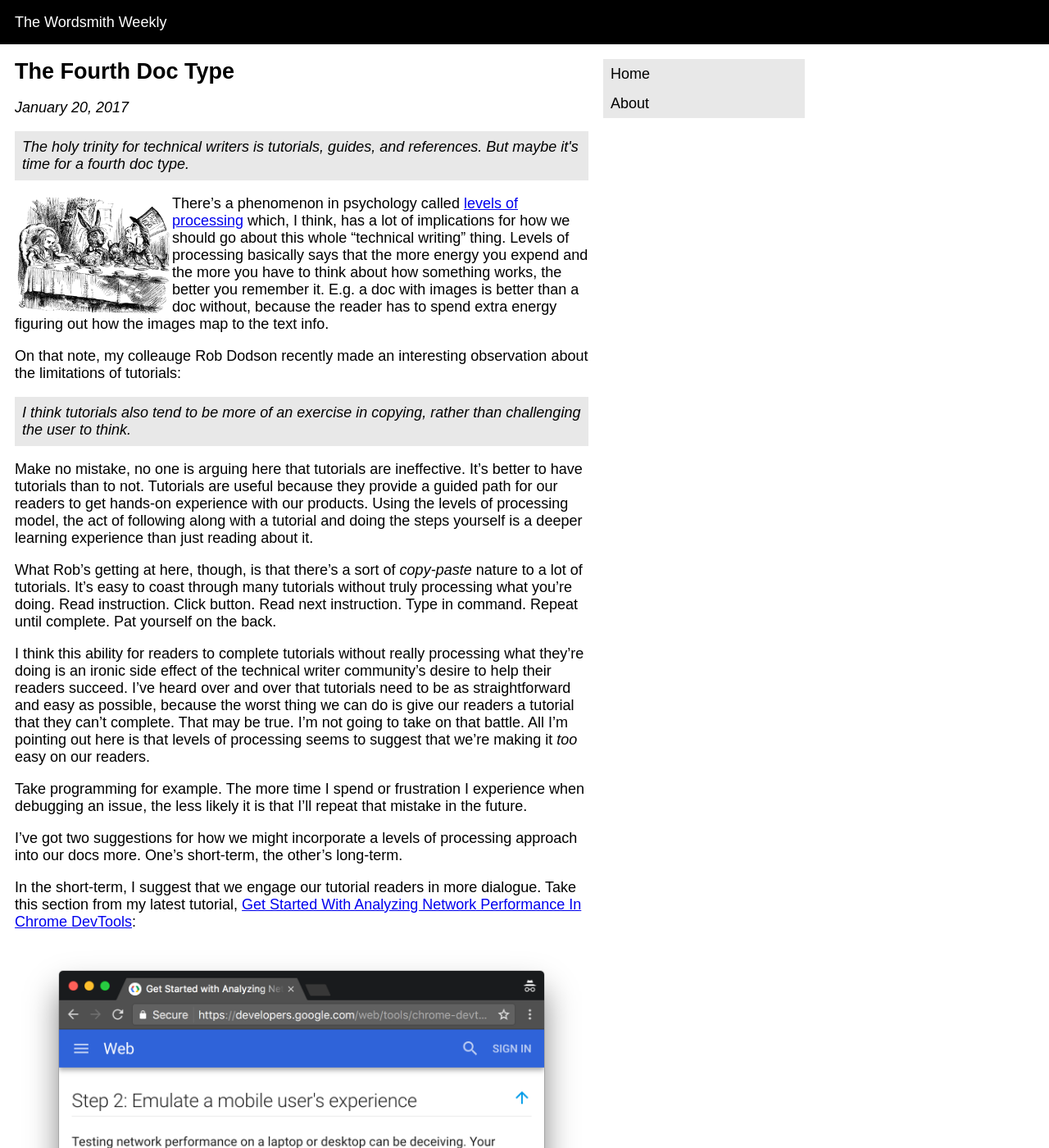
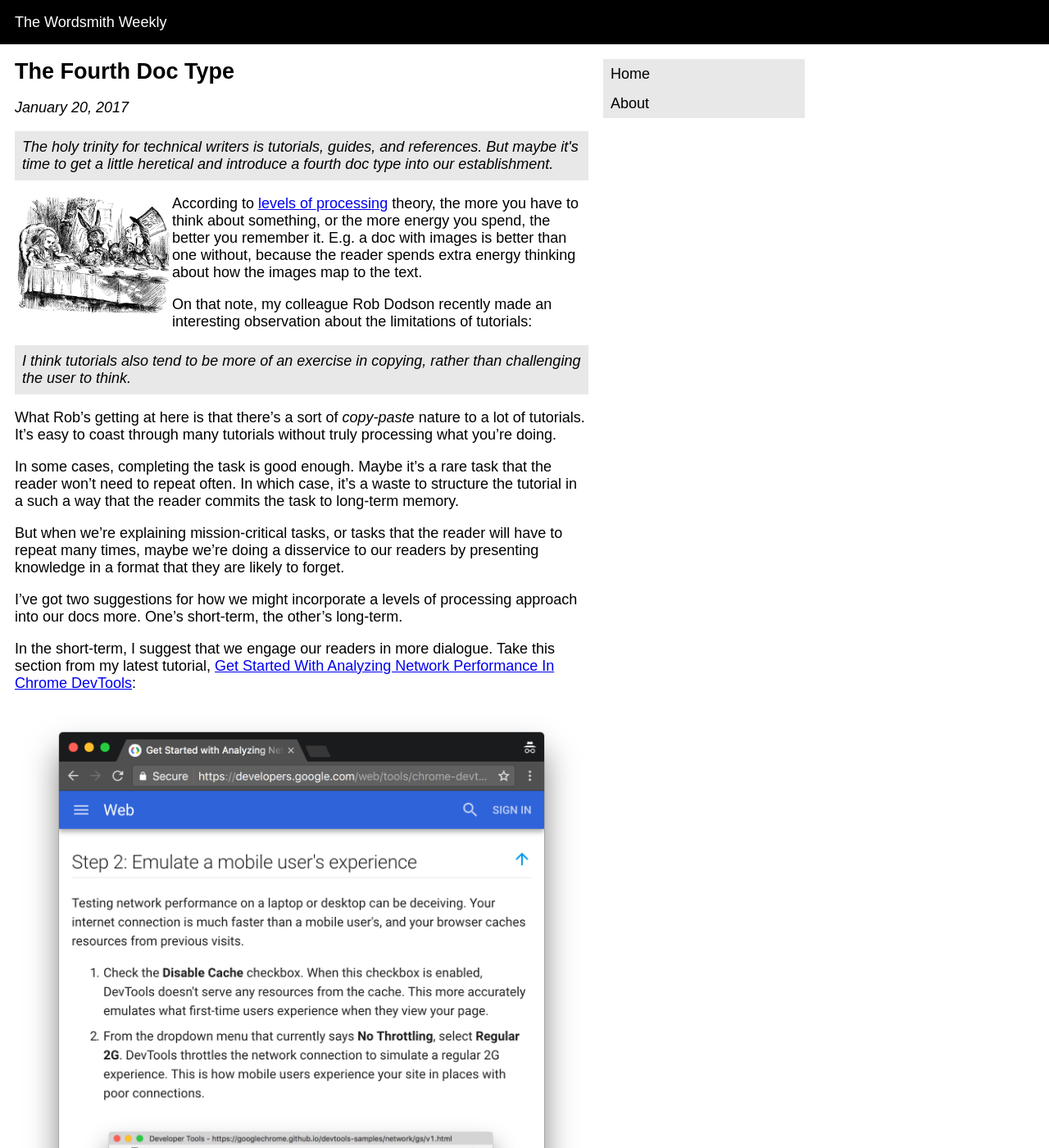
Before and after one commit to kaycebasques/wordsmithweekly, a Jekyll site: the page built from _posts/2017-01-20-the-fourth-doc-type.markdown, in a window 1280 px wide and 1400 px high. Shown: the whole window at 82% size. Built offline with Jekyll 4.4.1, drawn with Linux system fonts in a browser that asks for light colours; some of the changed text lies outside the part shown.

Commit message:
update "fourth doc type" post

```diff
--- a/_posts/2017-01-20-the-fourth-doc-type.markdown
+++ b/_posts/2017-01-20-the-fourth-doc-type.markdown
@@ -4,21 +4,19 @@
 date: 2017-01-20 17:13:17
 permalink: blog/the-fourth-doc-type
 summary: "The holy trinity for technical writers is tutorials,
-guides, and references. But maybe it's time for a fourth doc type."
+guides, and references. But maybe it's time to get a little heretical and
+introduce a fourth doc type into our establishment."
 ---
 
 <img src="/imgs/mad-tea-party.png" class="content__leader"
      alt="An Irrelevant Image Of The Mad Tea Party"/>
 
-There's a phenomenon in psychology called [levels of processing][LOP] which,
-I think, has a lot of implications for how we should go about this whole
-"technical writing" thing. Levels of processing basically says that the more
-energy you expend and the more you have to think about how something works,
-the better you remember it. E.g. a doc with images is better than
-a doc without, because the reader has to spend extra energy figuring out how
-the images map to the text info.
+According to [levels of processing][LOP] theory, the more you have to
+think about something, or the more energy you spend, the better you remember
+it. E.g. a doc with images is better than one without, because the reader
+spends extra energy thinking about how the images map to the text.
 
-On that note, my colleauge Rob Dodson recently made an interesting
+On that note, my colleague Rob Dodson recently made an interesting
 observation about the limitations of tutorials:
 
 <blockquote class="content__quote">
@@ -26,37 +24,24 @@
   challenging the user to think.
 </blockquote>
 
-Make no mistake, no one is arguing here that tutorials are ineffective. It's
-better to have tutorials than to not. Tutorials are useful because they
-provide a guided path for our readers to get hands-on experience with
-our products. Using the levels of processing model, the act of following along
-with a tutorial and doing the steps yourself is a deeper learning experience
-than just reading about it.
+What Rob's getting at here is that there's a sort of *copy-paste*
+nature to a lot of tutorials. It's easy to coast through many tutorials without
+truly processing what you're doing.
 
-What Rob's getting at here, though, is that there's a sort of *copy-paste*
-nature to a lot of tutorials. It's easy to coast through many tutorials without
-truly processing what you're doing. Read instruction. Click button.
-Read next instruction. Type in command. Repeat until complete. Pat yourself on
-the back.
+In some cases, completing the task is good enough. Maybe it's a rare task that
+the reader won't need to repeat often. In which case, it's a waste to
+structure the tutorial in a such a way that the reader commits the task to
+long-term memory.
 
-I think this ability for readers to complete tutorials without really
-processing what they're doing is an ironic side effect of the technical writer
-community's desire to help their readers succeed. I've heard over and over
-that tutorials need to be as straightforward and easy as possible, because
-the worst thing we can do is give our readers a tutorial that they can't
-complete. That may be true. I'm not going to take on that battle. All I'm
-pointing out here is that levels of processing seems to suggest that we're
-making it *too* easy on our readers.
-
-Take programming for example. The more time I spend or frustration I
-experience when debugging an issue, the less likely it is that I'll repeat that
-mistake in the future.
+But when we're explaining mission-critical tasks, or tasks that the reader will
+have to repeat many times, maybe we're doing a disservice to our readers by
+presenting knowledge in a format that they are likely to forget.
 
 I've got two suggestions for how we might incorporate
 a levels of processing approach into our docs more. One's short-term, the
 other's long-term.
 
-In the short-term, I suggest that we engage our tutorial readers in more
+In the short-term, I suggest that we engage our readers in more
 dialogue. Take this section from my latest tutorial, [Get Started With
 Analyzing Network Performance In Chrome DevTools][tutorial]:
 
@@ -64,30 +49,33 @@
           of processing" src="/imgs/depth-of-processing.png"
      class="content__img"/>
 
-Rather than just telling them what checkbox to check, perhaps I could structure
-it like so: "On this panel, there is an option to emulate how a first-time
-user experiences your site. Which one do you think it is?" The reader would
-select their choice in an interactive, multiple-choice response box. The
-tutorial responds with "correct!" or "sorry, it's actually **Disable
-Cache**... the option you selected does _____". Only after
-this dialogue does the tutorial give the instruction to check the checkbox.
+Rather than just telling them what to do, perhaps I could explain to them
+the goals, and then challenge them to find the UI features which are related
+to those goals. Not the best example, but you get the gist.
 
 In the long-term, I suggest that we introduce a fourth doc type into our
-standard repetoire: quizzes. Or homework, challenges, or whatever name makes
-the most sense to you. They would function just like they did in school. You
-learn a general skill, and then the teacher gives you a set of problems for
-you to apply that skill on. When it comes to learning experiences, this is
-as deep as it gets.
+standard toolbox: homework. The core elements of a homework-based doc type
+are:
 
-The challenge is structuring the quizzes in a way that gives readers
-readers room to solve them in their own way, while also being able to validate
-that the answers are correct.
-For a wonderful example of this approach, check out [Nand2Tetris][nand]. This
-book teaches you how to build a computer from the ground up, starting with
-logic gates. You can build the gates (in the hardware
-emulator) however you see fit, so long as they pass the test suites provided
-with the course.
+* Give the readers all of the conceptual and practical knowledge they need
+  to solve the problems.
+* State the homework problems in a general way, that allows the readers to
+  complete the tasks as they see fit, while also providing helpful constraints
+  so they don't get swamped in uncertainty.
+* Provide a process for readers to submit their solutions and receive
+  feedback.
+
+By baking the submit-solutions-receive-feedback mechanism into the doc type,
+we'd also be getting a treasure trove of data on how our readers go about
+problem-solving.
+
+Check out [Chapter 1: Boolean Logic][HW] from the Elements of Computing
+Systems for an excellent example of homework-based learning.
+
+All of this is probably nothing new to you. We all encountered this format
+for years in school. And that's exactly why it's so weird that we're not doing
+this more.
 
 [LOP]: https://en.wikipedia.org/wiki/Levels-of-processing_effect
 [tutorial]: https://developers.google.com/web/tools/chrome-devtools/network-performance/
-[nand]: http://www.nand2tetris.org/
+[HW]: http://www.nand2tetris.org/chapters/chapter%2001.pdf
```
